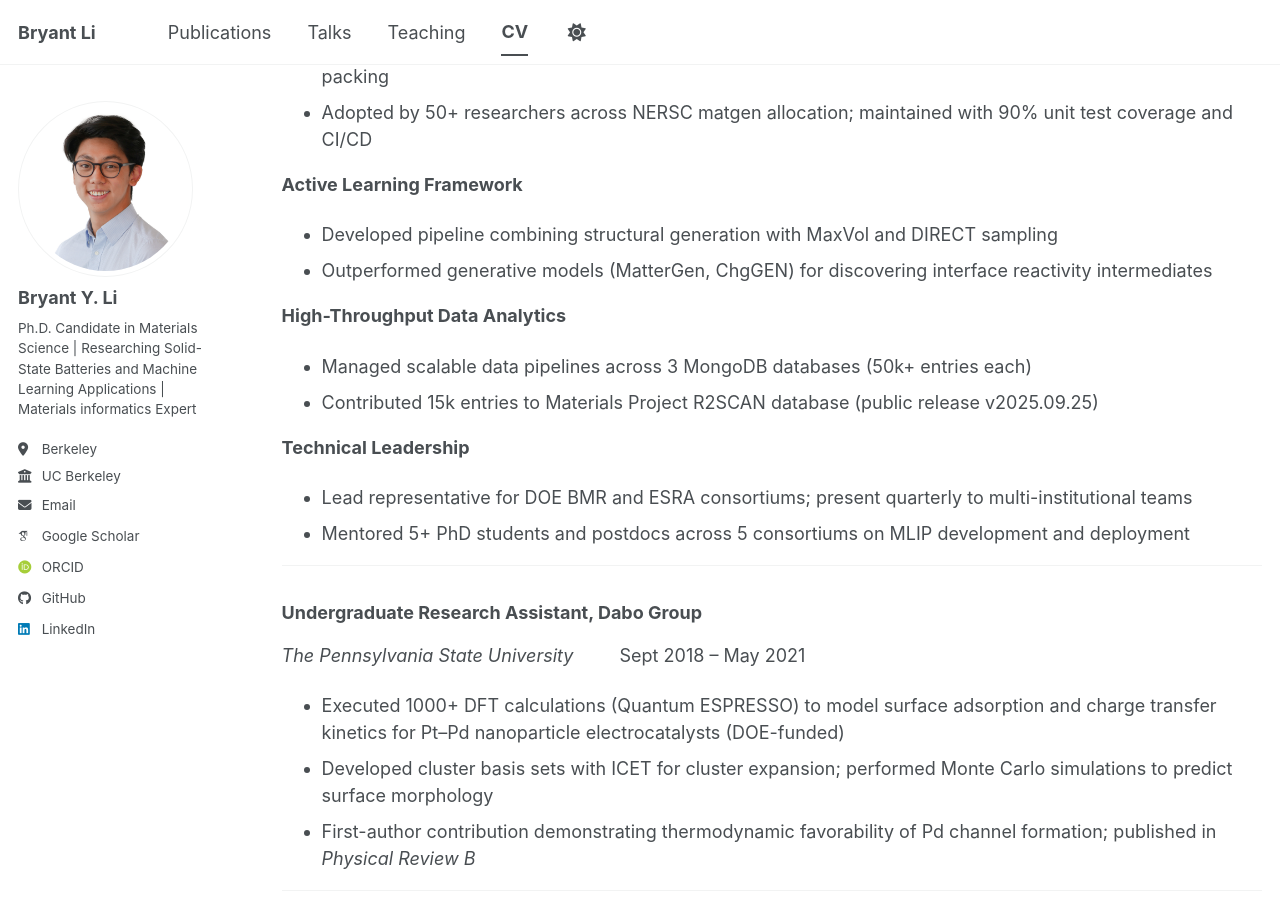
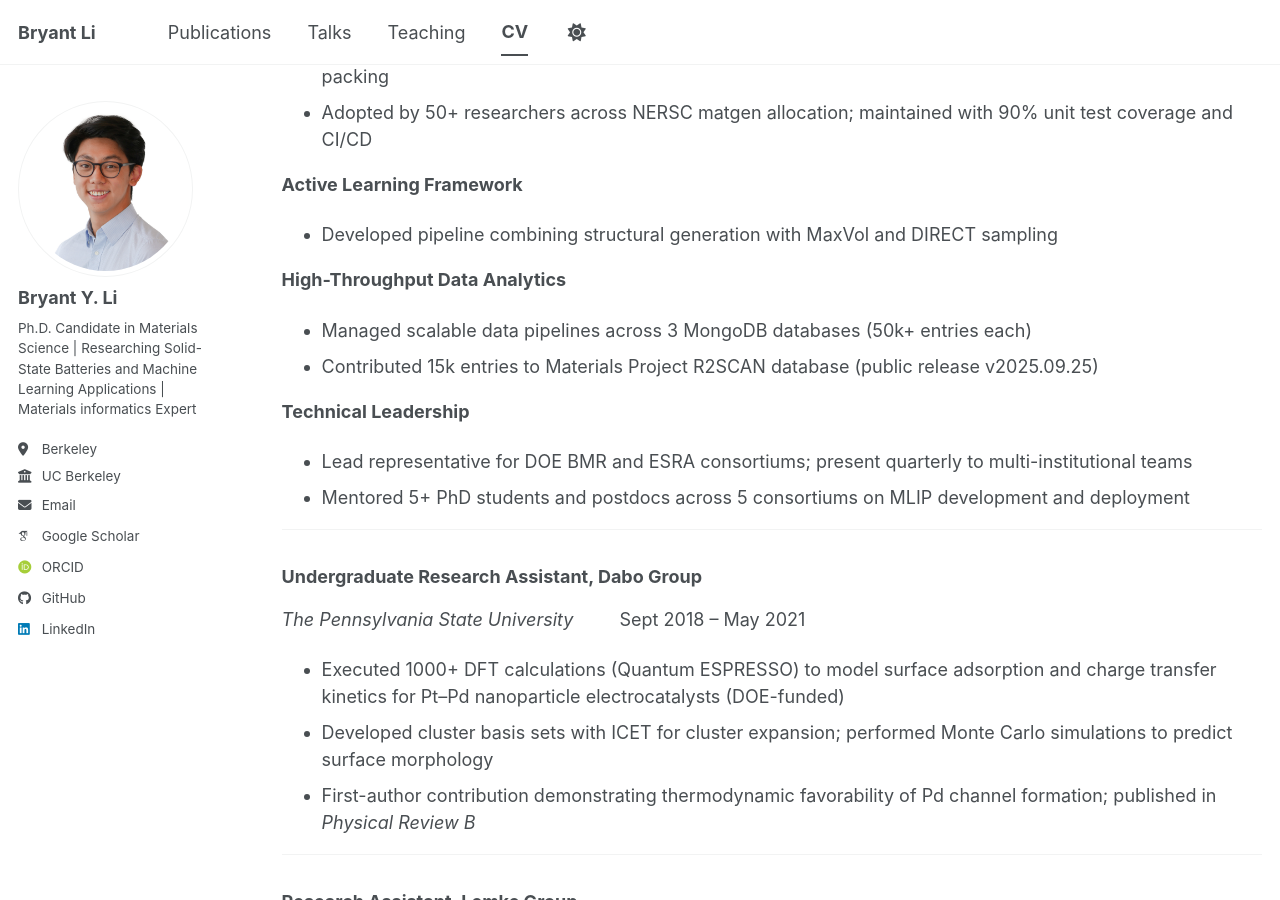
Before and after one commit to BryantLi-BLI/BryantLi-BLI.github.io, a Jekyll site: the page built from _pages/cv.md, in a window 1280 px wide and 900 px high, scrolled down 1248 px. Built offline with Jekyll 4.4.1, drawn with Linux system fonts in a browser that asks for light colours; some web fonts are replaced; a script bundle is joined from its source files by our own code; library files that are not in the unit come from our copies.

Commit message:
Remove generative models comparison line from CV

```diff
--- a/_pages/cv.md
+++ b/_pages/cv.md
@@ -45,7 +45,6 @@ redirect_from:
 
 **Active Learning Framework**
 - Developed pipeline combining structural generation with MaxVol and DIRECT sampling
-- Outperformed generative models (MatterGen, ChgGEN) for discovering interface reactivity intermediates
 
 **High-Throughput Data Analytics**
 - Managed scalable data pipelines across 3 MongoDB databases (50k+ entries each)
```
